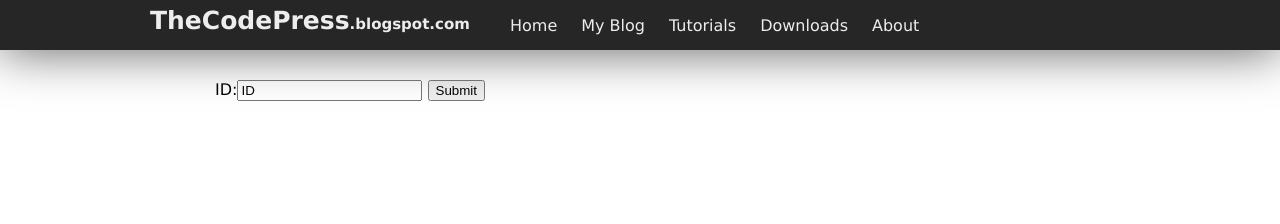
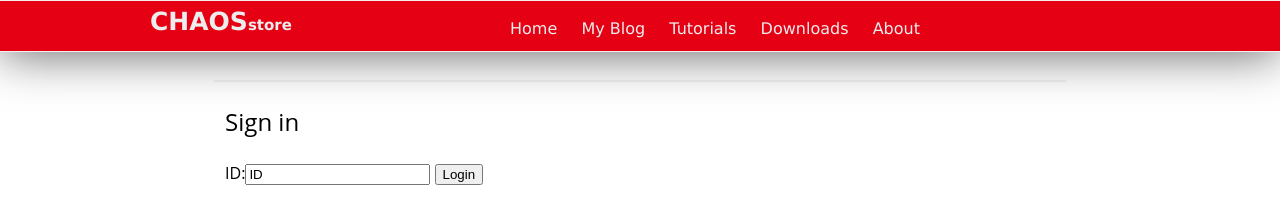
Before and after one commit to flsusp/challenge_dextragiarios_2014, a website: page front/index.htm in a window 1280 px wide. Drawn offline with Linux system fonts and the light colour scheme.

Commit message:
Design inicial, sem menu de login

```diff
--- a/front/index.htm
+++ b/front/index.htm
@@ -6,7 +6,7 @@
 </head>
 <body>
 	<div id="nav">
-		<p class="title"><a href="#">TheCodePress<span class="subtitle">.blogspot.com</span></a></p>
+		<p class="title"><a href="#">CHAOS<span class="subtitle">store</span></a></p>
 		<ul id="navigation">
 			<li><a href="#">Home</a></li>
 			<li><a href="#">My Blog</a></li>
@@ -16,10 +16,11 @@
 		</ul>
 	</div>
 	<div id="body">
-		<div id="mainForm">
+		<div class="loginForm">
 			<form name="login">
-				 ID:<input type="text" value="ID">
-				 <input type="submit" value="Submit">
+				 <p class="titleForm">Sign in</p>
+				 ID:<input type="text" value="ID" />
+				 <input type="submit" value="Login" />
 			</form>
 		</div>
 	</div>
--- a/front/style/main.css
+++ b/front/style/main.css
@@ -8,49 +8,68 @@ li {
 }
 
 #nav {
-	background-color:#262626;
+	background-color:#e50014;
 	width:100%;
 	height:50px;
 	box-shadow: 0px 1px 50px #5E5E5E;
-	position:fixed;
-	top:0px;
+	position: fixed;
+	top: 0px;
+	font-family: 'Open Sans', sans-serif;
+	border-top: 1px solid;
+	border-bottom: 1px solid;
+	border-color: #f2f1f0;
 }
 
 #nav a {
-	font-family:verdana;
-	text-decoration:none;
-	color:#EDEDED;
+	font-family: verdana;
+	text-decoration: none;
+	color: #EDEDED;
 }
 
 #nav a:hover {
-	color:#BDBDBD;
+	color: #BDBDBD;
 }
-
-.title {
-	color:#EDEDED;
-	font-family:verdana;
-	font-size:25px;
-	width:350px;
-	margin-top:6px;
-	margin-left:150px;
-	font-weight:bold;
-	float:left;
-}
-
-.subtitle {
-	color:#EDEDED;
-	font-family:verdana;
-	font-size:15px;
-}
-
 
 #navigation {
 	list-style-type:none;
+	font-family: 'Open Sans', sans-serif;
 }
 
 #body {
 	width:850px;
 	margin:0px auto;
 	margin-top:80px;
-	font-family:verdana;
+	font-family: 'Open Sans', sans-serif;
+	border: 1px solid;
+	border-color: #f2f1f0;
 }
+
+.title {
+	color: #ededed;
+	font-family: verdana;
+	font-size: 25px;
+	width: 350px;
+	margin-top: 6px;
+	margin-left: 150px;
+	font-weight: bold;
+	float: left;
+}
+
+.subtitle {
+	color: #EDEDED;
+	font-family: verdana;
+	font-size: 15px;
+}
+
+.titleForm {
+	font-size: 18pt;
+	font-family: 'Open Sans', sans-serif;
+}
+.loginForm {
+	margin: 0 auto;
+	width: 500px;
+	float: left;
+	left: 10px;
+	position: relative;
+
+}
```
